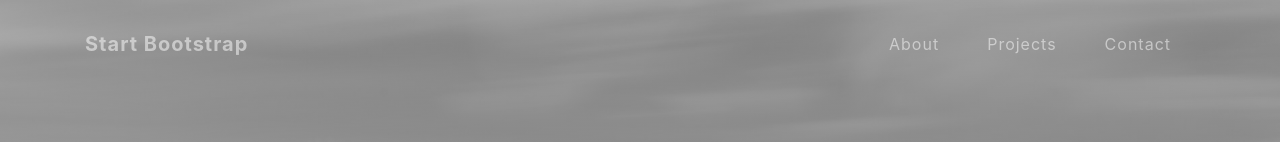
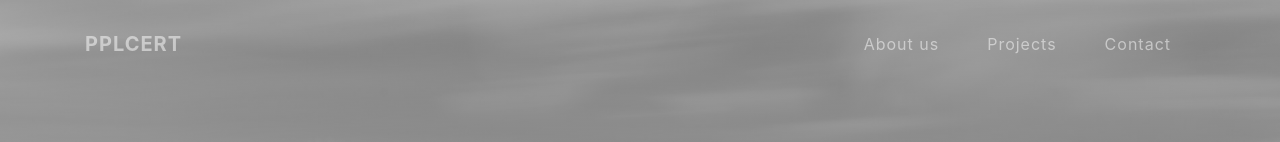
Before and after one commit to andradedpg/ppcert, a website with bundled scripts: page index.html in a window 1280 px wide. Shown: the top 142 px of the page. Built offline with nearby package versions, Linux system fonts and the light colour scheme.

```diff
--- a/index.html
+++ b/index.html
@@ -8,7 +8,7 @@
   <meta name="description" content="">
   <meta name="author" content="">
 
-  <title>Grayscale - Start Bootstrap Theme</title>
+  <title>PPLCERT</title>
 
   <!-- Bootstrap core CSS -->
   <link href="vendor/bootstrap/css/bootstrap.min.css" rel="stylesheet">
@@ -28,7 +28,7 @@
   <!-- Navigation -->
   <nav class="navbar navbar-expand-lg navbar-light fixed-top" id="mainNav">
     <div class="container">
-      <a class="navbar-brand js-scroll-trigger" href="#page-top">Start Bootstrap</a>
+      <a class="navbar-brand js-scroll-trigger" href="#page-top">PPLCERT</a>
       <button class="navbar-toggler navbar-toggler-right" type="button" data-toggle="collapse" data-target="#navbarResponsive" aria-controls="navbarResponsive" aria-expanded="false" aria-label="Toggle navigation">
         Menu
         <i class="fas fa-bars"></i>
@@ -36,7 +36,7 @@
       <div class="collapse navbar-collapse" id="navbarResponsive">
         <ul class="navbar-nav ml-auto">
           <li class="nav-item">
-            <a class="nav-link js-scroll-trigger" href="#about">About</a>
+            <a class="nav-link js-scroll-trigger" href="#about">About us</a>
           </li>
           <li class="nav-item">
             <a class="nav-link js-scroll-trigger" href="#projects">Projects</a>
```
Also changed, not shown: package.json (+12 -13 lines), 1 other file.
